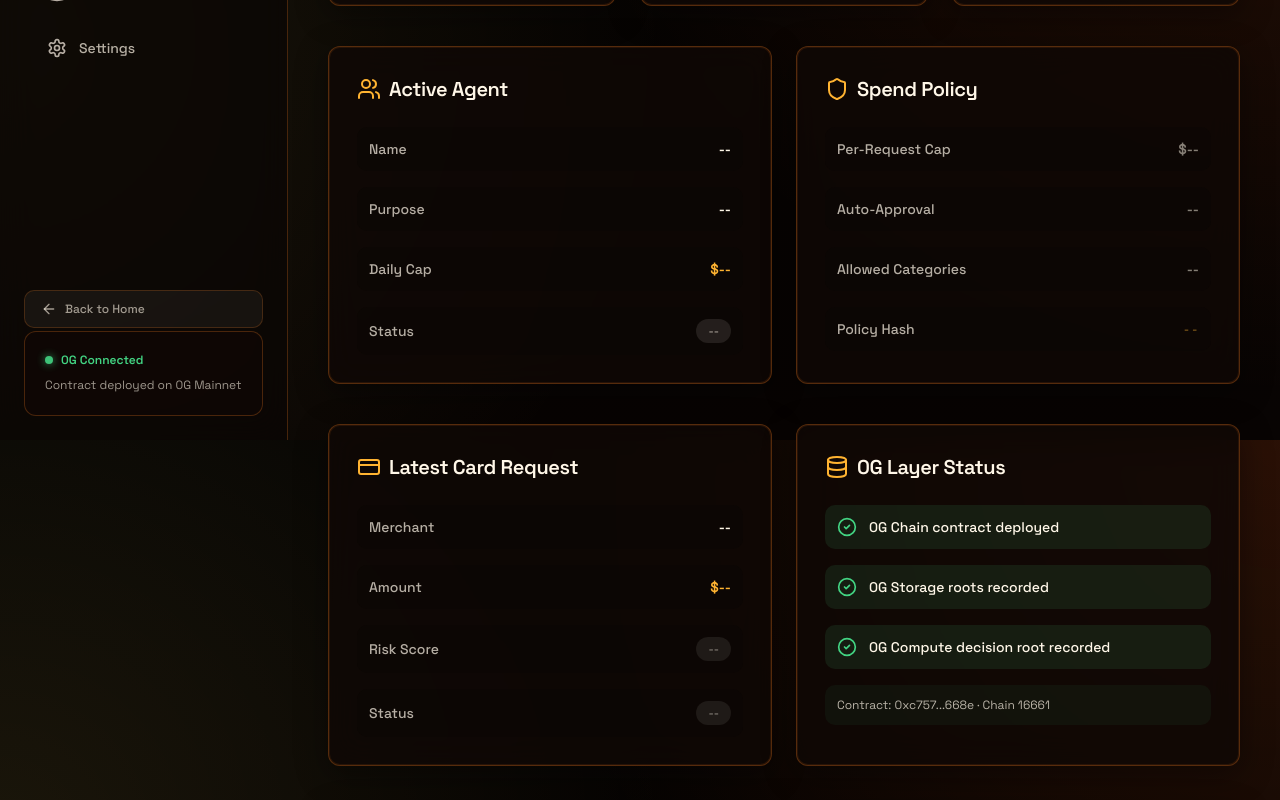
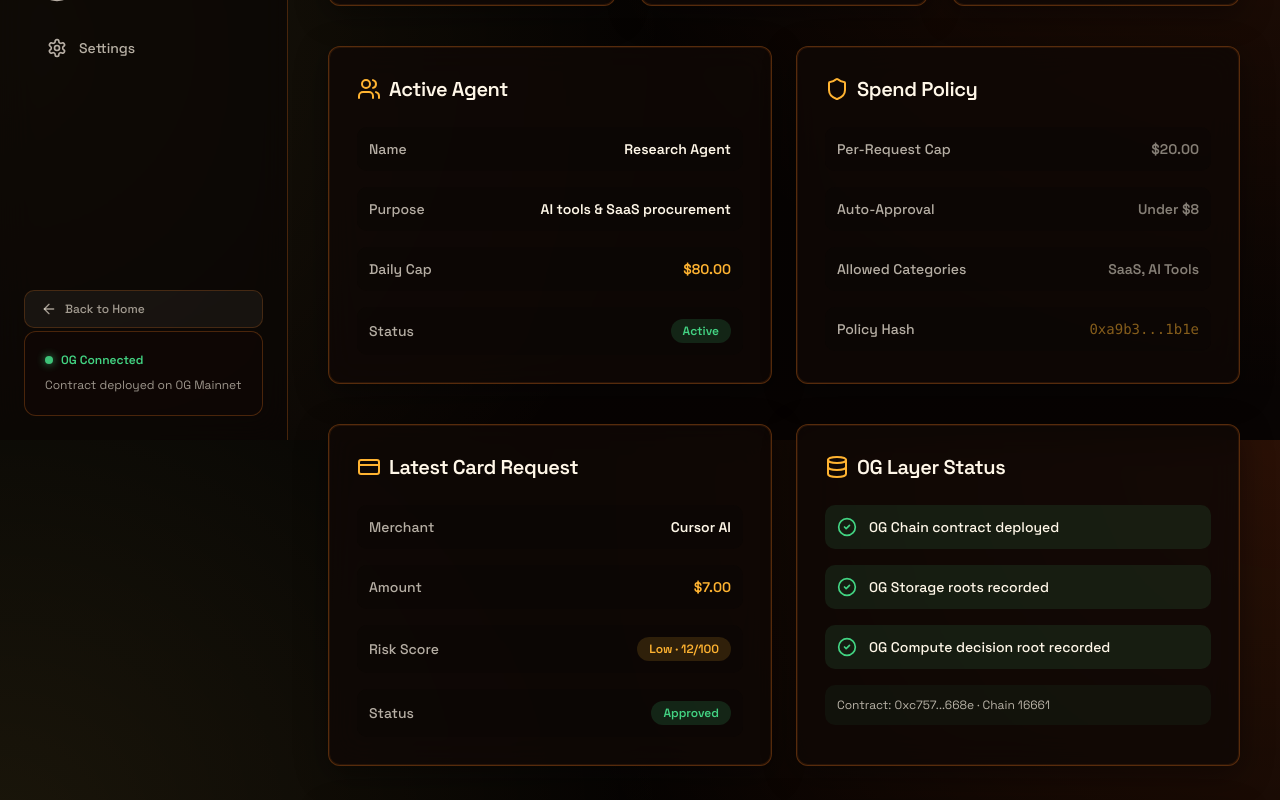
Before and after one commit to Jennivarl/AgiCards, a Next.js app: page /app in a window 1280 px wide. Shown: the part 360-1160 px from the top of the page. Built offline with nearby package versions, Linux system fonts and the light colour scheme.

Commit message:
Add demo data to dashboard for presentation

```diff
--- a/app/app/page.tsx
+++ b/app/app/page.tsx
@@ -16,9 +16,9 @@ export default function Dashboard() {
 
       <div className="grid md:grid-cols-3 gap-6 mb-10">
         {[
-          { icon: Wallet, label: 'Wallet Balance', value: '$--', change: '--', changeColor: 'rgba(255, 246, 232, 0.4)', color: '#FFB331' },
-          { icon: Users, label: 'Active Agents', value: '--', change: '--', changeColor: 'rgba(255, 246, 232, 0.4)', color: '#FFB331' },
-          { icon: CreditCard, label: 'Pending Requests', value: '--', change: '--', changeColor: 'rgba(255, 246, 232, 0.4)', color: '#FFB331' }
+          { icon: Wallet, label: 'Wallet Balance', value: '$2,450.00', change: 'Available to spend', changeColor: '#43D483', color: '#FFB331' },
+          { icon: Users, label: 'Active Agents', value: '1', change: '1 active · 0 paused', changeColor: 'rgba(255, 246, 232, 0.5)', color: '#FFB331' },
+          { icon: CreditCard, label: 'Pending Requests', value: '0', change: 'All requests resolved', changeColor: 'rgba(255, 246, 232, 0.5)', color: '#FFB331' }
         ].map((stat, idx) => (
           <motion.div
             key={idx}
@@ -54,10 +54,10 @@ export default function Dashboard() {
           </h2>
           <div className="space-y-4">
             {[
-              { label: 'Name', value: '--' },
-              { label: 'Purpose', value: '--' },
-              { label: 'Daily Cap', value: '$--', highlight: true },
-              { label: 'Status', value: '--', badge: true }
+              { label: 'Name', value: 'Research Agent' },
+              { label: 'Purpose', value: 'AI tools & SaaS procurement' },
+              { label: 'Daily Cap', value: '$80.00', highlight: true },
+              { label: 'Status', value: 'Active', badge: true }
             ].map((item, idx) => (
               <motion.div
                 key={idx}
@@ -70,7 +70,7 @@ export default function Dashboard() {
                 <span className="text-sm font-medium" style={{ color: 'rgba(255, 246, 232, 0.7)' }}>{item.label}</span>
                 {item.badge ? (
                   <span className="text-xs px-3 py-1 rounded-full font-semibold"
-                    style={{ background: 'rgba(255, 246, 232, 0.1)', color: 'rgba(255, 246, 232, 0.5)' }}>
+                    style={{ background: 'rgba(67, 212, 131, 0.15)', color: '#43D483' }}>
                     {item.value}
                   </span>
                 ) : (
@@ -94,10 +94,10 @@ export default function Dashboard() {
           </h2>
           <div className="space-y-4">
             {[
-              { label: 'Per-Request Cap', value: '$--' },
-              { label: 'Auto-Approval', value: '--' },
-              { label: 'Allowed Categories', value: '--' },
-              { label: 'Policy Hash', value: '--', mono: true }
+              { label: 'Per-Request Cap', value: '$20.00' },
+              { label: 'Auto-Approval', value: 'Under $8' },
+              { label: 'Allowed Categories', value: 'SaaS, AI Tools' },
+              { label: 'Policy Hash', value: '0xa9b3...1b1e', mono: true }
             ].map((item, idx) => (
               <motion.div
                 key={idx}
@@ -131,10 +131,10 @@ export default function Dashboard() {
           </h2>
           <div className="space-y-4">
             {[
-              { label: 'Merchant', value: '--' },
-              { label: 'Amount', value: '$--', highlight: true },
-              { label: 'Risk Score', value: '--', badge: 'neutral' },
-              { label: 'Status', value: '--', badge: 'neutral' }
+              { label: 'Merchant', value: 'Cursor AI' },
+              { label: 'Amount', value: '$7.00', highlight: true },
+              { label: 'Risk Score', value: 'Low · 12/100', badge: 'low' },
+              { label: 'Status', value: 'Approved', badge: 'approved' }
             ].map((item, idx) => (
               <motion.div
                 key={idx}
@@ -147,7 +147,10 @@ export default function Dashboard() {
                 <span className="text-sm font-medium" style={{ color: 'rgba(255, 246, 232, 0.7)' }}>{item.label}</span>
                 {item.badge ? (
                   <span className="text-xs px-3 py-1 rounded-full font-semibold"
-                    style={{ background: 'rgba(255, 246, 232, 0.08)', color: 'rgba(255, 246, 232, 0.4)' }}>
+                    style={{
+                      background: item.badge === 'approved' ? 'rgba(67, 212, 131, 0.15)' : 'rgba(255, 179, 49, 0.15)',
+                      color: item.badge === 'approved' ? '#43D483' : '#FFB331'
+                    }}>
                     {item.value}
                   </span>
                 ) : (
```
Also changed, not shown: 1 other file (tests, documents, lock files or other folders).
